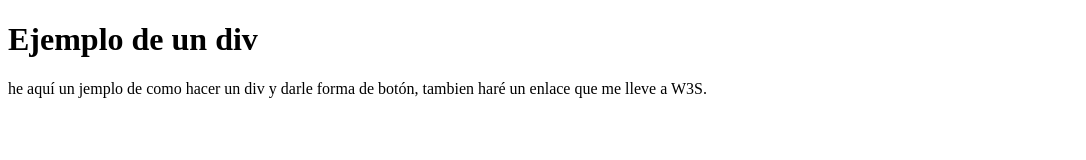
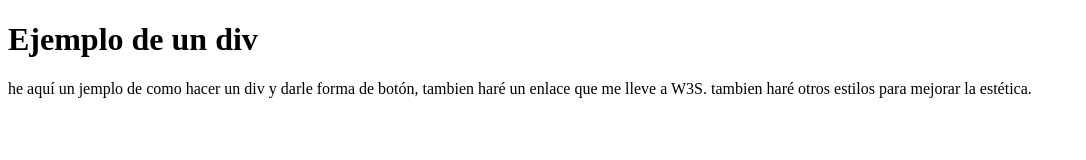
Before and after one commit to Rodolfofyto/css_ejercicio_3, a plain HTML site: page index.html in a window 1280 px wide. Shown: the whole page, without its empty margins (0-1086 px from the left). Drawn offline with Linux system fonts and the light colour scheme.

Commit message:
párrafo

```diff
--- a/index.html
+++ b/index.html
@@ -11,7 +11,8 @@
     <div>
         <p>he aquí un jemplo de como hacer un
             div y darle forma de botón, tambien
-            haré un enlace que me lleve a W3S.
+            haré un enlace que me lleve a W3S. tambien
+            haré otros estilos para mejorar la estética.
         </p>
     </div>
 </body>
```
